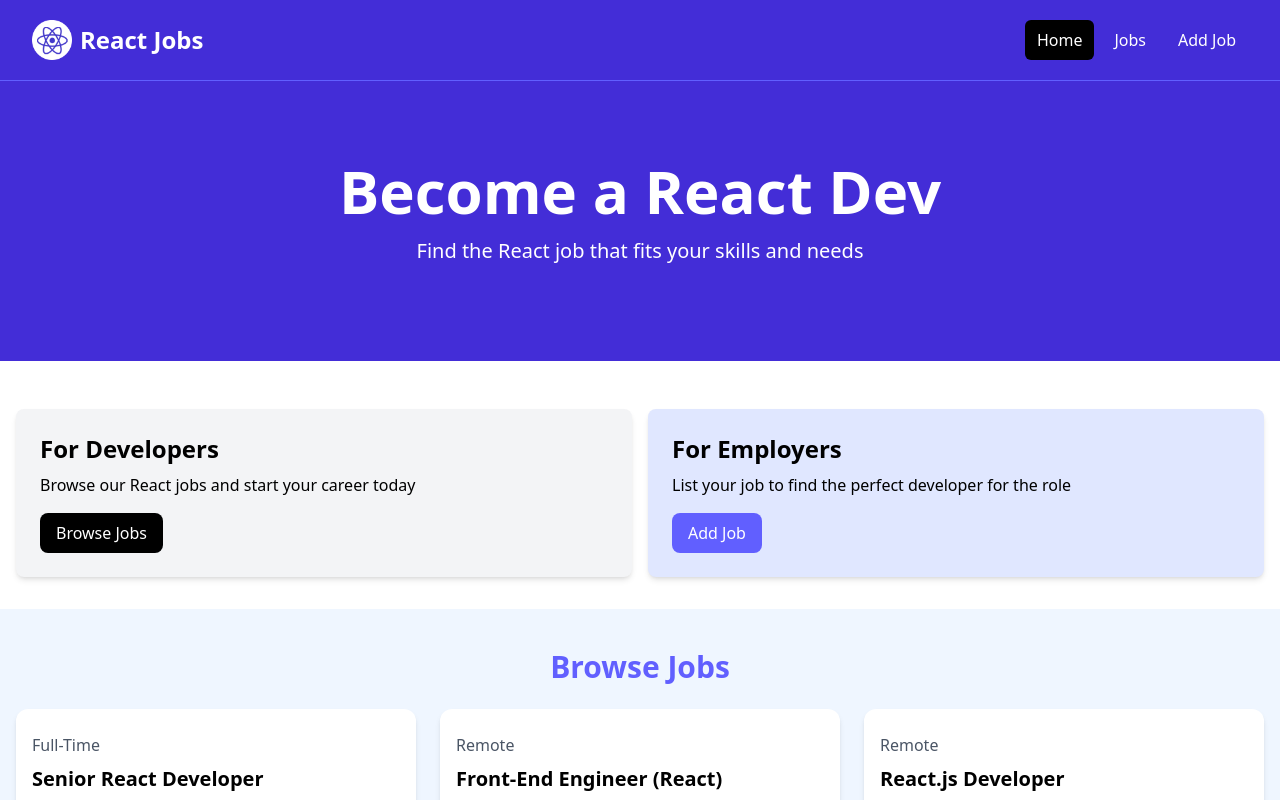
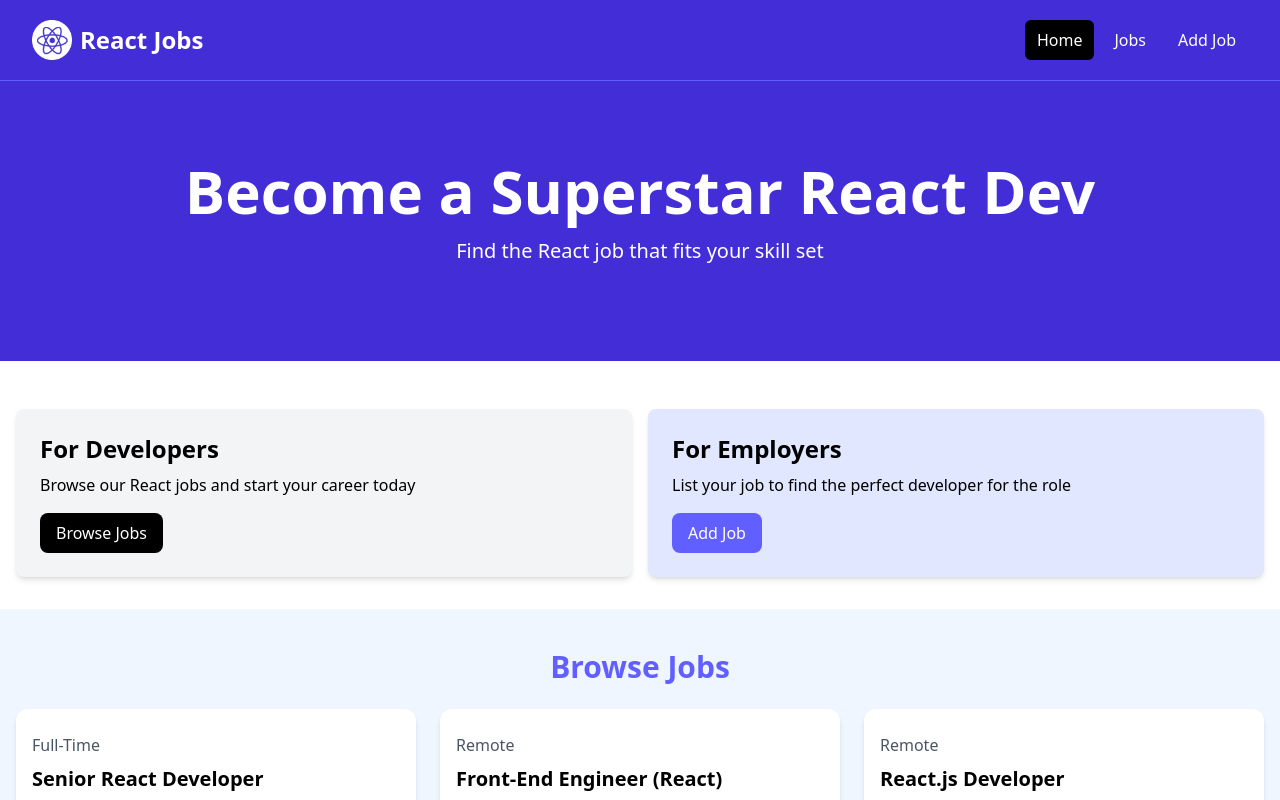
Before and after one commit to kamuz/react-jobs, a React (Vite) app: page / in a window 1280 px wide. Shown: the top 800 px of the page. Built offline with nearby package versions, Linux system fonts and the light colour scheme.

Commit message:
Using destructuring with props and default props

```diff
--- a/src/App.jsx
+++ b/src/App.jsx
@@ -9,7 +9,7 @@
   return (
     <>
       <Navbar />
-      <Hero title="Become a React Dev" subtitle="Find the React job that fits your skills and needs" />
+      <Hero />
       <HomeCards />
       <JobListings />
       <ViewAllJobs />
--- a/src/components/Hero.jsx
+++ b/src/components/Hero.jsx
@@ -1,11 +1,11 @@
-const Hero = (props) => {
+const Hero = ({title="Become a Superstar React Dev", subtitle="Find the React job that fits your skill set"}) => {
 	return (
 		<>
 			<section className="bg-indigo-700 py-20 mb-4">
 				<div className="max-w-7xl mx-auto px-4 sm:px-6 lg:px-8 flex flex-col items-center">
 					<div className="text-center">
-						<h1 className="text-4xl font-extrabold text-white sm:text-5xl md:text-6xl">{props.title}</h1>
-						<p className="my-4 text-xl text-white">{props.subtitle}</p>
+						<h1 className="text-4xl font-extrabold text-white sm:text-5xl md:text-6xl">{title}</h1>
+						<p className="my-4 text-xl text-white">{subtitle}</p>
 					</div>
 				</div>
 			</section>
```
